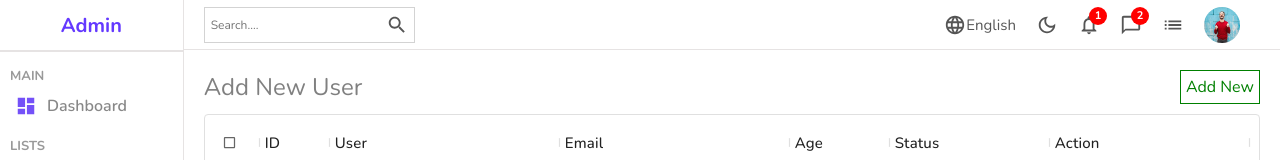
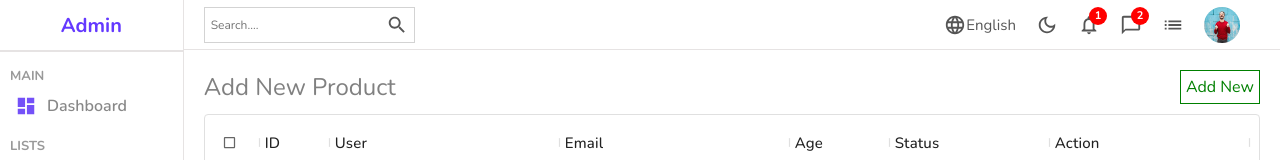
Before and after one commit to AnkanDas98/react-admin-pannel, a React (Create React App) app: page /products in a window 1280 px wide. Shown: the top 160 px of the page. Built offline with nearby package versions, Linux system fonts and the light colour scheme.

Commit message:
fix links

```diff
--- a/src/App.jsx
+++ b/src/App.jsx
@@ -22,7 +22,7 @@ function App() {
             <Route index element={<Home />} />
             <Route path="login" element={<Login />} />
             <Route path="users">
-              <Route index element={<List />} />
+              <Route index element={<List listFor="user" />} />
               <Route path=":userId" element={<Single />} />
               <Route
                 path="new"
@@ -30,7 +30,7 @@ function App() {
               />
             </Route>
             <Route path="products">
-              <Route index element={<List />} />
+              <Route index element={<List listFor="product" />} />
               <Route path=":productId" element={<Single />} />
               <Route
                 path="new"
--- a/src/pages/components/datatable/DataTable.jsx
+++ b/src/pages/components/datatable/DataTable.jsx
@@ -6,7 +6,7 @@ import { userColumns, userRows } from "../../../datatablesources";
 import "./data-table.scss";
 import { Link } from "react-router-dom";
 
-const DataTable = () => {
+const DataTable = ({ listFor }) => {
   const [data, setData] = useState(userRows);
 
   const handleDelete = (id) => {
@@ -35,8 +35,11 @@ const DataTable = () => {
   return (
     <div className="dataTable">
       <div className="dataTableTitle">
-        Add New User
-        <Link to="/users/new" className="link">
+        {listFor === "user" ? "Add New User" : "Add New Product"}
+        <Link
+          to={listFor === "user" ? "/users/new" : "/products/new"}
+          className="link"
+        >
           Add New
         </Link>
       </div>
--- a/src/pages/components/sidebar/Sidebar.jsx
+++ b/src/pages/components/sidebar/Sidebar.jsx
@@ -34,10 +34,12 @@ const Sidebar = () => {
       <div className="center">
         <ul>
           <p className="title">MAIN</p>
-          <li>
-            <Dashboard className="icon" />
-            <span>Dashboard</span>
-          </li>
+          <Link to="/" style={{ textDecoration: "none" }}>
+            <li>
+              <Dashboard className="icon" />
+              <span>Dashboard</span>
+            </li>
+          </Link>
           <p className="title">LISTS</p>
           <Link to="/users" style={{ textDecoration: "none" }}>
             <li>
--- a/src/pages/list/List.jsx
+++ b/src/pages/list/List.jsx
@@ -9,7 +9,7 @@ import Sidebar from "../components/sidebar/Sidebar";
 
 import "./list.scss";
 
-const List = () => {
+const List = ({ listFor }) => {
   const dispatch = useDispatch();
 
   const { showSidebar } = useSelector((state) => state.sidebar);
@@ -24,7 +24,7 @@ const List = () => {
       <div className="listContainer">
         <Navbar />
         <main onClick={showSidebar ? handleSidebar : undefined}>
-          <DataTable />
+          <DataTable listFor={listFor} />
         </main>
       </div>
     </div>
```
